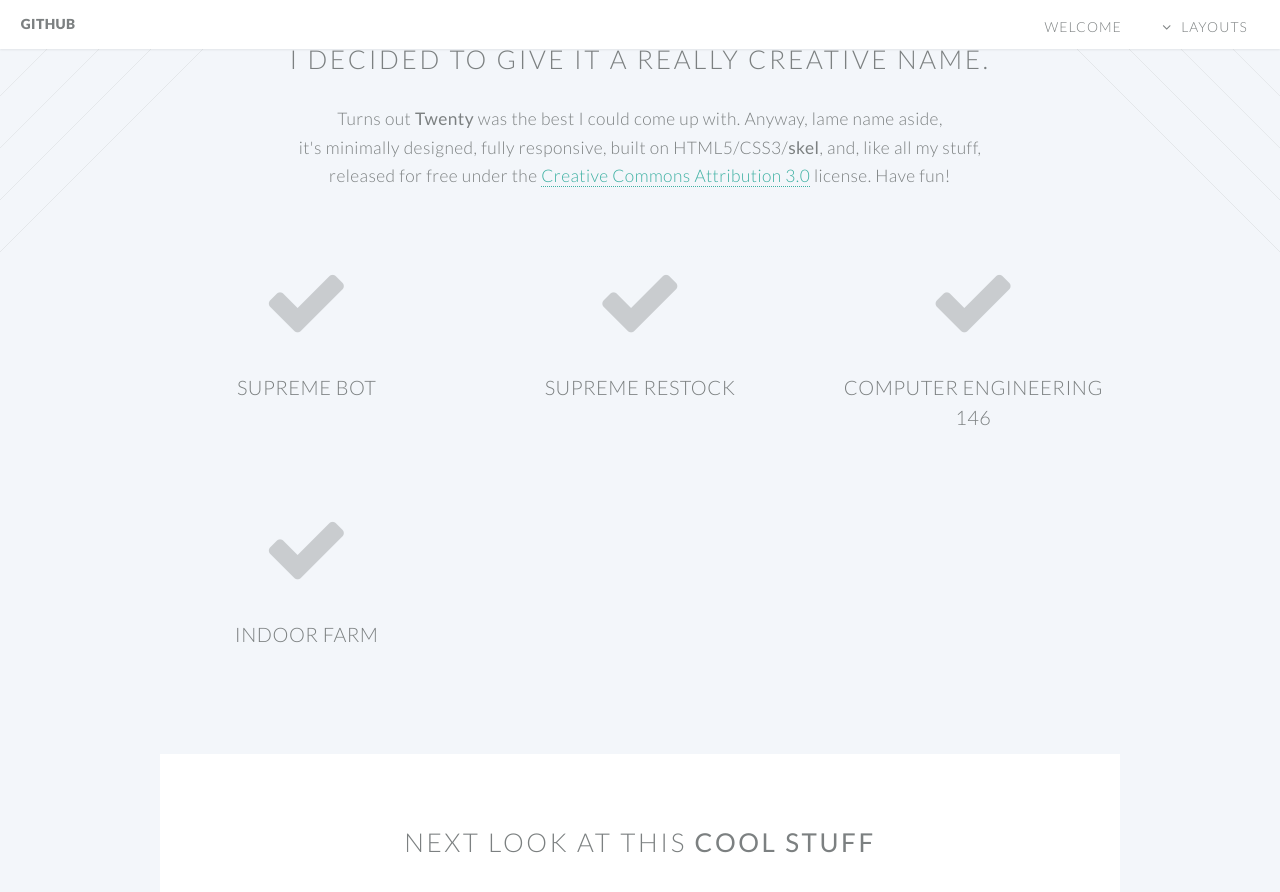
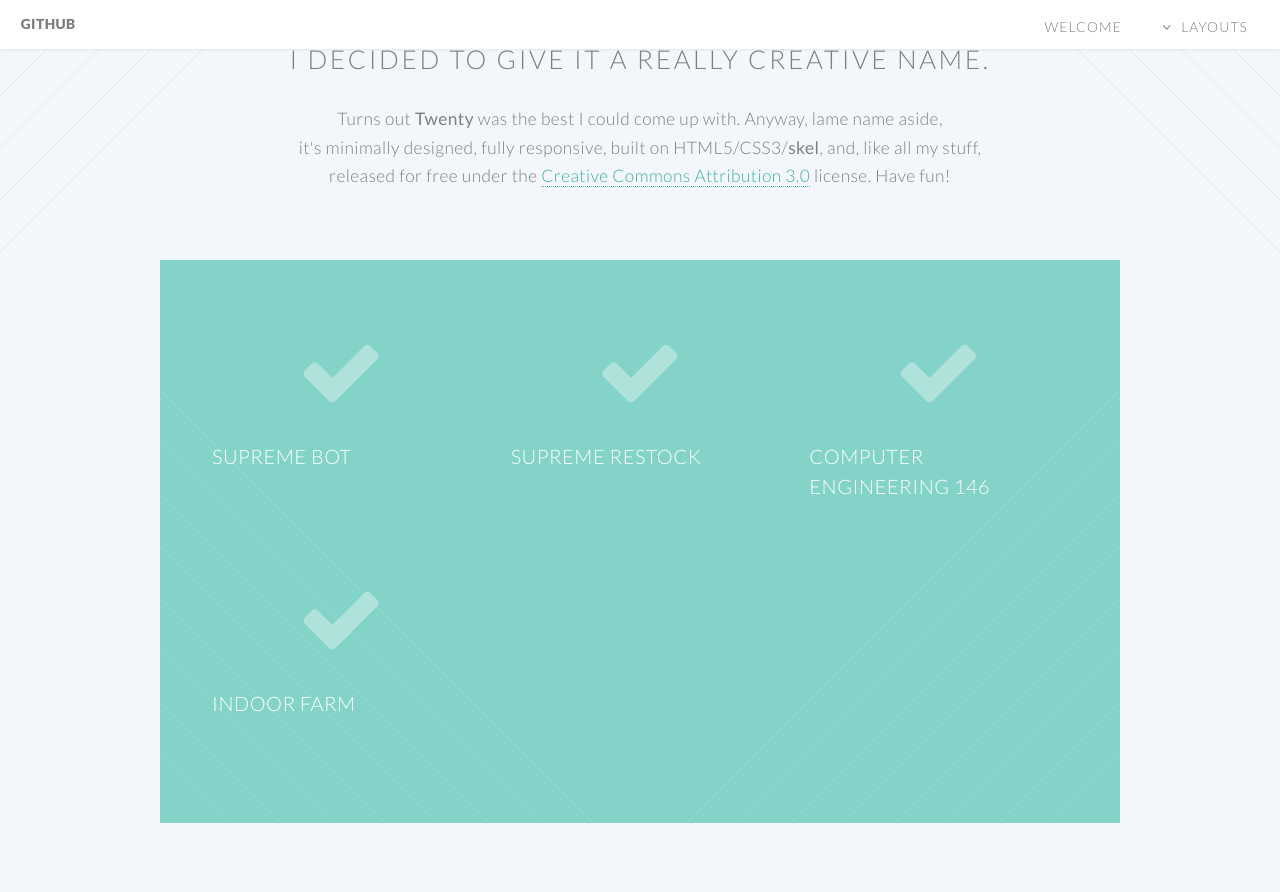
Before and after one commit to jcook3701/jcook3701.github.io, a Jekyll site: the page built from index.html, in a window 1280 px wide and 900 px high, scrolled down 781 px. Shown: the top 892 px of the window. Built offline with Jekyll 4.4.1, drawn with Linux system fonts in a browser that asks for light colours.

Commit message:
started adding projects to webpage

```diff
--- a/index.html
+++ b/index.html
@@ -49,7 +49,7 @@
   </section>-->
 
   <!-- Two   <section class="wrapper style1 container special">-->
-  <section class="wrapper style1 container special">
+  <section class="wrapper style2 container special-alt">
     <div class="row">
 
       <div class="4u">
```
